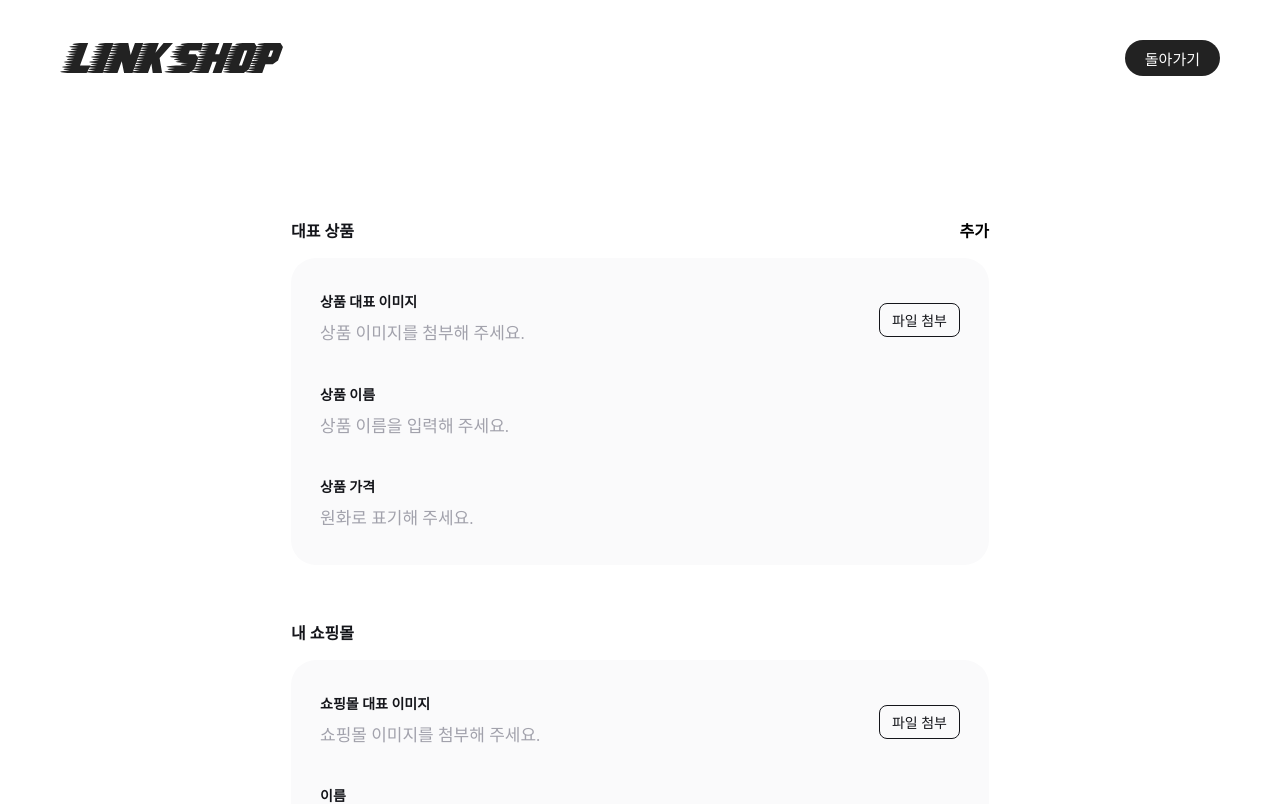
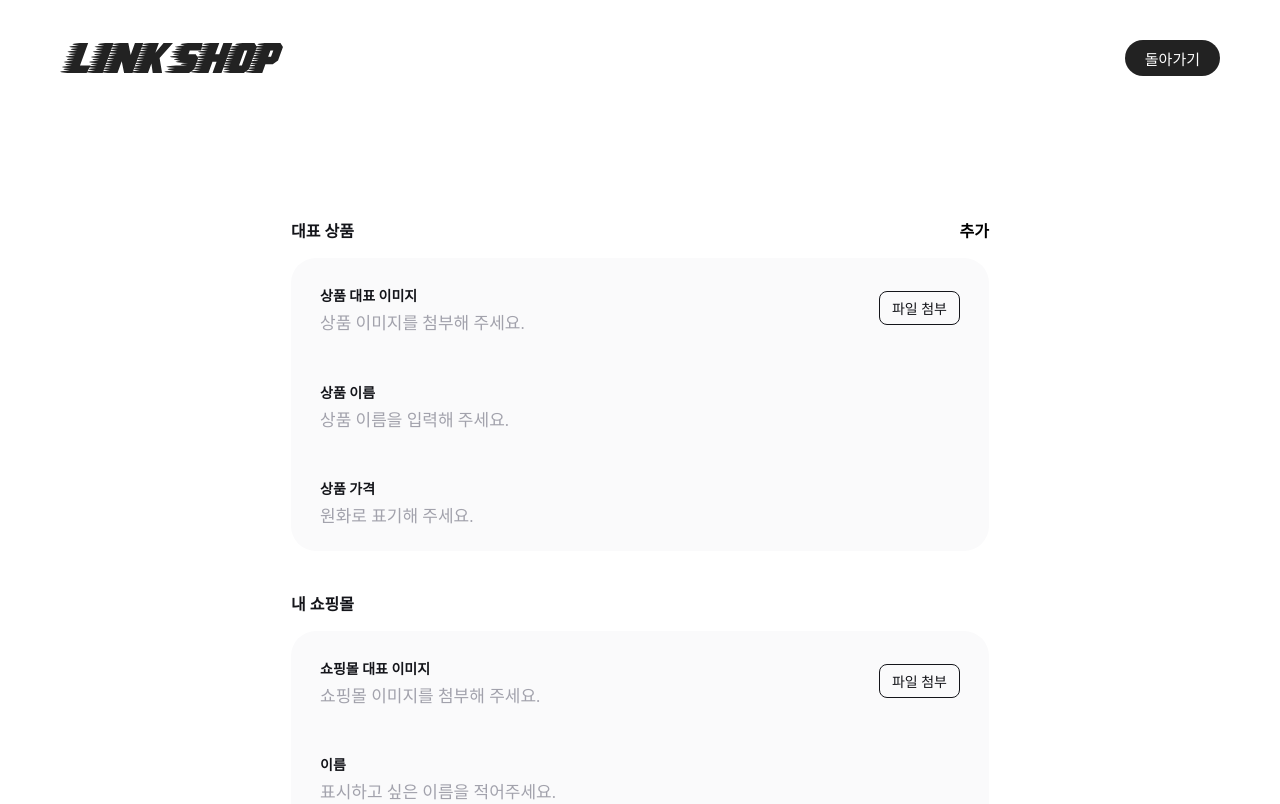
Before and after one commit to rhdtls3562/Linkshop, a React (Vite) app: page /linkpost in a window 1280 px wide. Shown: the top 804 px of the page. Built offline with nearby package versions, Linux system fonts and the light colour scheme; a web font is replaced by a local one.

Commit message:
css: 인풋 margin, padding 값 조절

```diff
--- a/src/components/Input.module.css
+++ b/src/components/Input.module.css
@@ -2,13 +2,19 @@
 Input 컴포넌트 공통 CSS
 ===================== */
 .wrapper {
-  padding: 10px 28px;
+  padding: 14px 28px;
   display: flex;
   flex-direction: column;
-  gap: 10px;
+  gap: 6px;
   position: relative;
   border: 1px solid transparent;
   border-radius: 25px;
+}
+.wrapper:first-child {
+  padding-top: 26px;
+}
+.wrapper:last-child {
+  padding-bottom: 20px;
 }
 .wrapper:focus-within {
   border: 1px solid var(--color-blue);
@@ -39,7 +45,7 @@ p.input {
 
 .uploadButton {
   position: absolute;
-  top: 22px;
+  top: 32px;
   right: 28px;
   width: fit-content;
   height: fit-content;
--- a/src/components/ProductUploader.jsx
+++ b/src/components/ProductUploader.jsx
@@ -2,9 +2,7 @@ import { TextInput } from "./TextInput";
 import { FileInput } from "./FileInput";
 import styles from "./ProductUploader.module.css";
 
-export function ProductUploader({ formData, setFormData }) {
-  const initialProducts = [];
-
+export function ProductUploader({ setFormData }) {
   // 하위 인풋 컴포넌트에서 전달받은 name, value로 폼 상태 업데이트
   const handleChange = (name, value) => {
     setFormData((prev) => ({
--- a/src/components/ProductUploader.module.css
+++ b/src/components/ProductUploader.module.css
@@ -4,6 +4,9 @@
   display: flex;
   flex-direction: column;
   gap: 15px;
-  padding: 22px 0px;
+  margin-bottom: 16px;
   border-radius: 25px;
 }
+.inputWrap:last-child {
+  margin-bottom: 40px;
+}
--- a/src/pages/LinkPostPage.jsx
+++ b/src/pages/LinkPostPage.jsx
@@ -16,6 +16,14 @@ export function LinkPostPage() {
   const [productData, setProductData] = useState({});
   const [shopData, setShopData] = useState({});
 
+  // 모든 인풋에 값이 채워졌는지 확인
+  const isAllFilled =
+    Object.keys(productData).length >= 3 &&
+    Object.values(productData).every((val) => val !== "" && val !== null) &&
+    Object.keys(shopData).length >= 5 &&
+    Object.values(shopData).every((val) => val !== "" && val !== null);
+
+  // =============================
   // 이미지 업로드 함수
   const handleImageUpload = async (imageFile) => {
     const BASE_URL = "https://linkshop-api.vercel.app";
@@ -56,6 +64,7 @@ export function LinkPostPage() {
     }
   };
 
+  // =============================
   // 최종 제출 함수
   const handleSubmit = async (e) => {
     e.preventDefault();
@@ -81,14 +90,12 @@ export function LinkPostPage() {
         shop: shopData,
       });
 
-      const PASSWORD = "test123";
       const BASE_URL = "https://linkshop-api.vercel.app/22-3";
       const myHeaders = new Headers();
       myHeaders.append("Content-Type", "application/json");
 
-      // 3. 폼 데이트를 Request body 형식에 맞게 변환
+      // 3. 폼 데이터를 body 형식에 맞게 변환
       const requestBody = JSON.stringify({
-        // currentPassword: PASSWORD, // PUT, DELETE 바디 값
         shop: {
           imageUrl: shopImageUrl || "",
           urlName: shopData.shopName?.trim() || "",
@@ -124,25 +131,27 @@ export function LinkPostPage() {
       const result = await response.json();
       console.log("✅ 최종 제출 완료:", result);
 
-      // 성공 시 등록 완료 창 열기
+      // 호출 성공 시 등록 완료 창 열기
       setIsCreateCompleted(true);
     } catch (error) {
       console.error("handleSubmit API 호출 에러:", error);
       alert("등록 중 오류가 발생했습니다. 다시 시도해주세요.");
 
-      // 모달 오버레이 닫기
+      // 모달 오버레이 닫기(등록 완료 창 제외)
       setIsModalOpen(false);
     } finally {
       console.log("handleSubmit 함수 완료");
     }
   };
 
-  // 모든 인풋에 값이 채워졌는지 확인
-  const isAllFilled =
-    Object.keys(productData).length >= 3 &&
-    Object.values(productData).every((val) => val !== "" && val !== null) &&
-    Object.keys(shopData).length >= 5 &&
-    Object.values(shopData).every((val) => val !== "" && val !== null);
+  const [uploaders, setUploaders] = useState([0]);
+
+  // =============================
+  // 상품 인스턴스 추가 버튼 클릭 핸들러
+  const handleAddProductUploader = (e) => {
+    setUploaders([...uploaders, uploaders.length]);
+    console.log(uploaders);
+  };
 
   return (
     <>
@@ -151,14 +160,23 @@ export function LinkPostPage() {
           <div className={styles.container}>
             <div className={styles.head}>
               <h2 className={styles.title}>대표 상품</h2>
-              <button type="button" className={styles.btn}>
+              <button
+                type="button"
+                className={styles.btn}
+                onClick={handleAddProductUploader}
+              >
                 추가
               </button>
             </div>
-            <ProductUploader
-              formData={productData}
-              setFormData={setProductData}
-            />
+            {uploaders.map((id) => {
+              return (
+                <ProductUploader
+                  key={id}
+                  formData={productData}
+                  setFormData={setProductData}
+                />
+              );
+            })}
           </div>
           <div className={styles.container}>
             <div className={styles.head}>
--- a/src/pages/LinkPostPage.module.css
+++ b/src/pages/LinkPostPage.module.css
@@ -11,13 +11,11 @@
   width: 100%;
   display: flex;
   flex-direction: column;
-  gap: 15px;
   padding: 22px 0px;
   border-radius: 25px;
 }
 .container {
   width: 100%;
-  margin-bottom: 40px;
 }
 .head {
   display: flex;
```
